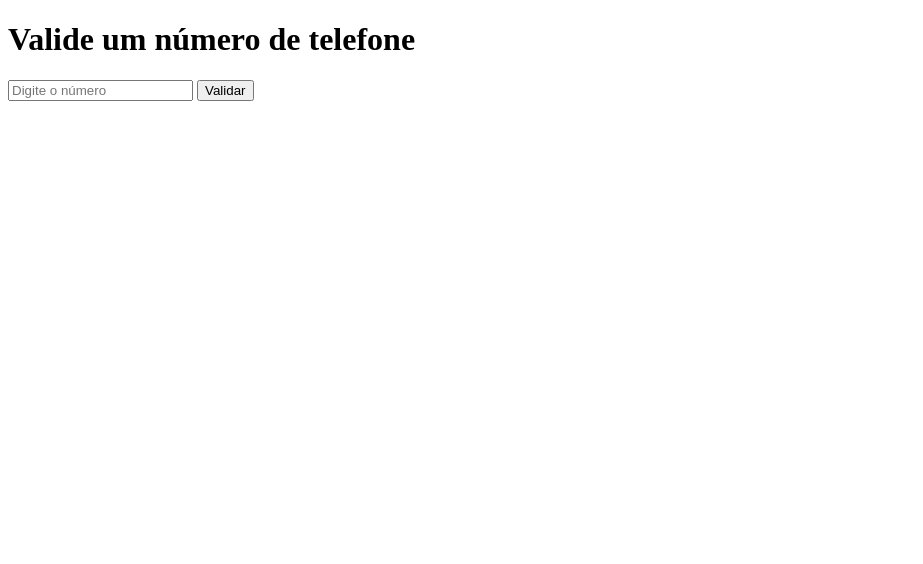
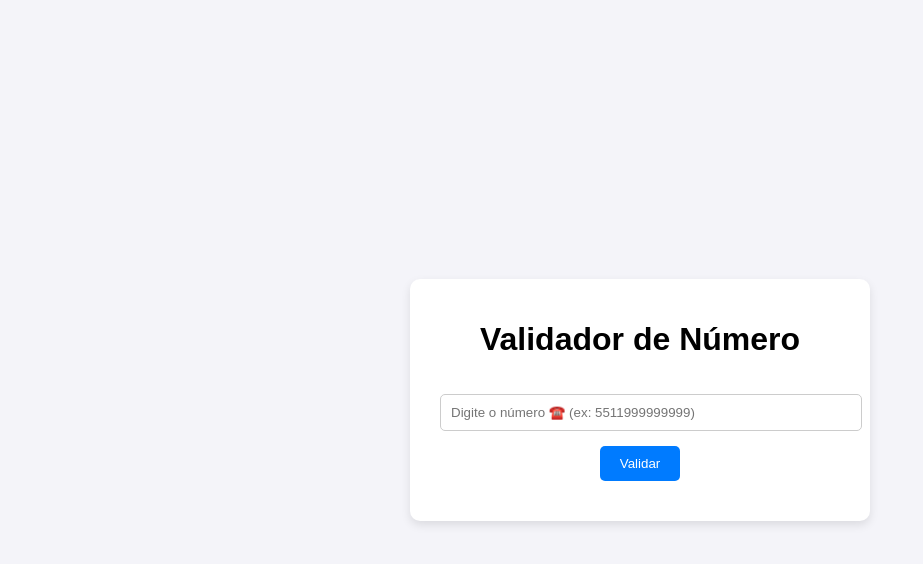
Before and after one commit to TiagoPaixao13/Consulta_LDI, a plain HTML site: page index.html in a window 1280 px wide. Shown: the whole page, without its empty margins (0-923 px from the left). Drawn offline with Linux system fonts and the light colour scheme.

Commit message:
Update index.html

```diff
--- a/index.html
+++ b/index.html
@@ -1,15 +1,18 @@
 <!DOCTYPE html>
-<html lang="pt-br">
+<html lang="pt-BR">
 <head>
   <meta charset="UTF-8">
+  <meta name="viewport" content="width=device-width, initial-scale=1.0">
   <title>Validador de Número</title>
+  <link rel="stylesheet" href="style.css">
 </head>
 <body>
-  <h1>Valide um número de telefone</h1>
-  <input type="text" id="numero" placeholder="Digite o número">
-  <button onclick="validarNumero()">Validar</button>
-  <div id="resultado"></div>
-
+  <div class="container">
+    <h1>Validador de Número</h1>
+    <input type="text" id="phoneInput" placeholder="Digite o número ☎️ (ex: 5511999999999)">
+    <button onclick="validateNumber()">Validar</button>
+    <div id="result"></div>
+  </div>
   <script src="script.js"></script>
 </body>
 </html>
```
